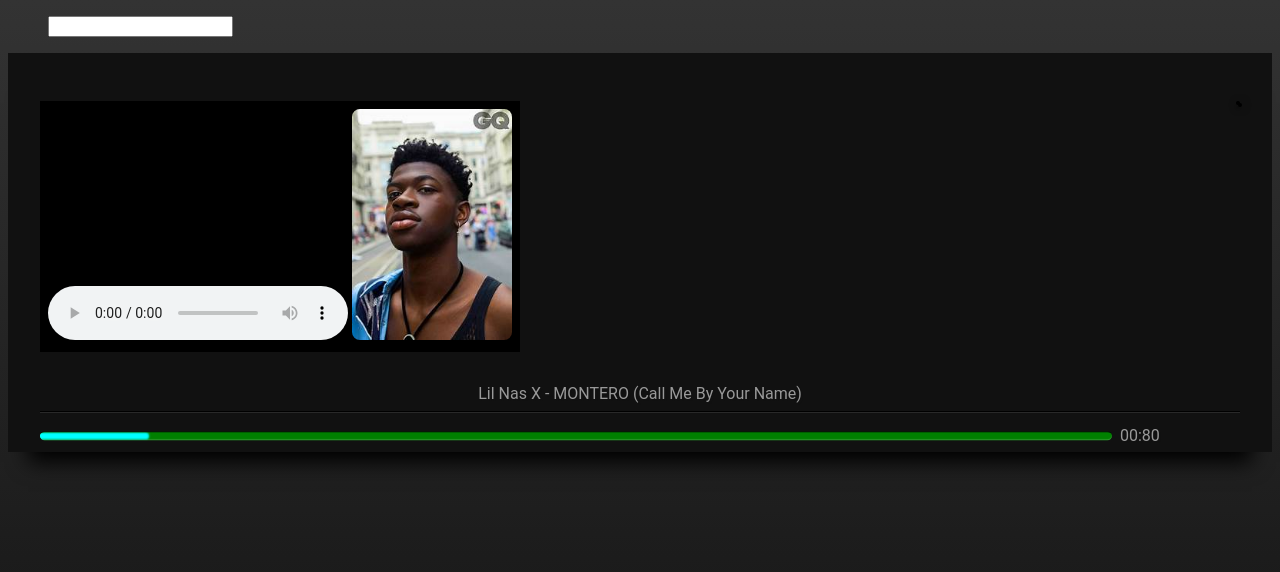
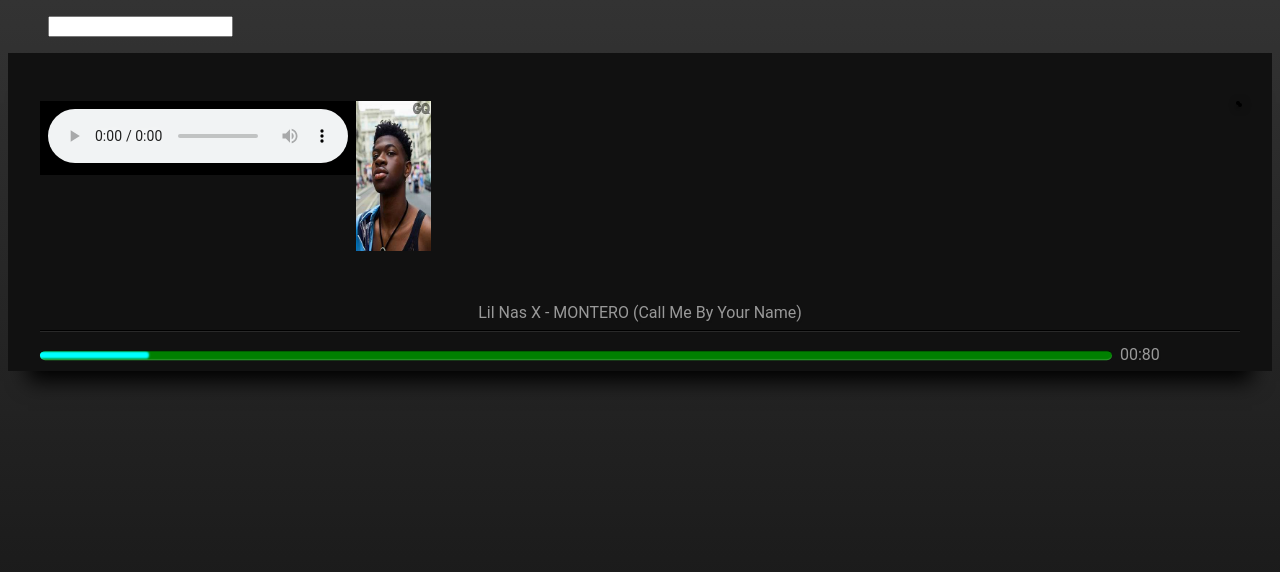
Before and after one commit to kovacsbalazspeter21/Music-Play, a plain HTML site: page index.html in a window 1280 px wide. Drawn offline with Linux system fonts and the light colour scheme.

Commit message:
Update index.html

```diff
--- a/index.html
+++ b/index.html
@@ -20,12 +20,12 @@
     </div>
   </header>
   <main>
+    <img src="th (2).jfif" alt="Lil Nas X" title="Lil Nas X" width="75px" height="150px" />
     <div class="album-art">
-  <audio controls>
+      <audio controls>
     <source src="Lil Nas X - MONTERO (Call Me By Your Name) (Official Video).mp3" type="audio/ogg">
     <source src="Lil Nas X - MONTERO (Call Me By Your Name) (Official Video).mp3" type="audio/mpeg">
-  </audio>
-      <img src="th (2).jfif" alt="Lil Nas X" title="Lil Nas X" />
+      </audio>
     </div>
     <div class="player">
       <i class="fa fa-repeat"></i>
```
